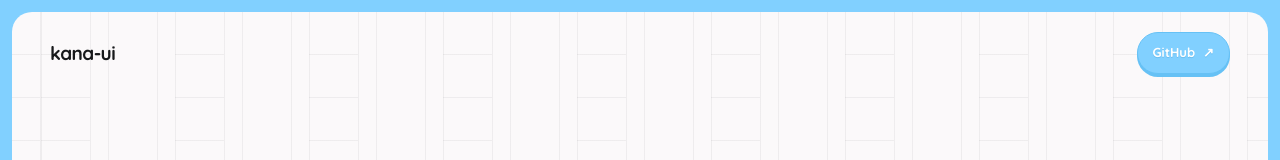
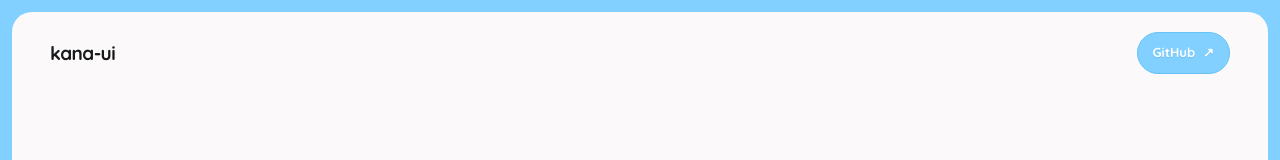
Before and after one commit to misaalya/kana-landing, a Next.js app: page / in a window 1280 px wide. Shown: the top 160 px of the page. Built offline with nearby package versions, Linux system fonts and the light colour scheme.

Commit message:
checkpoint

```diff
--- a/app/globals.css
+++ b/app/globals.css
@@ -6,7 +6,6 @@
   --accent: #81d0ff;
   --accent-hover: #a9e0ff;
   --background: #fbf9fa;
-  --grid-line: rgb(74 77 82 / 7%);
 }
 
 * {
@@ -52,50 +51,6 @@ a:focus-visible {
   background: var(--background);
 }
 
-.site-shell::before,
-.site-shell::after {
-  content: '';
-  position: absolute;
-  z-index: 0;
-  inset: 0;
-  pointer-events: none;
-}
-
-.site-shell::before {
-  background-image: repeating-linear-gradient(
-    to right,
-    var(--grid-line) 0 1px,
-    transparent 1px 49px,
-    var(--grid-line) 49px 50px,
-    transparent 50px 67px,
-    var(--grid-line) 67px 68px,
-    transparent 68px 116px,
-    var(--grid-line) 116px 117px,
-    transparent 117px 134px
-  );
-  background-position-x: 29px;
-}
-
-.site-shell::after {
-  background-image: repeating-linear-gradient(
-    to bottom,
-    transparent 0 42px,
-    var(--grid-line) 42px 43px
-  );
-  -webkit-mask-image: repeating-linear-gradient(
-    to right,
-    #000 0 49px,
-    transparent 49px 134px
-  );
-  mask-image: repeating-linear-gradient(
-    to right,
-    #000 0 49px,
-    transparent 49px 134px
-  );
-  -webkit-mask-position-x: 29px;
-  mask-position-x: 29px;
-}
-
 .site-header {
   position: relative;
   z-index: 2;
@@ -129,18 +84,8 @@ a:focus-visible {
   border: 1px solid #66c1f5;
   color: #fff;
   background: var(--accent);
-  box-shadow: 0 3px 0 #66c1f5;
   font-size: 13px;
   text-shadow: 0 1px rgb(30 126 181 / 22%);
-  transition: color 180ms ease, background-color 180ms ease,
-    transform 180ms ease, box-shadow 180ms ease;
-}
-
-.github-link:hover {
-  color: #fff;
-  background: var(--accent-hover);
-  box-shadow: 0 4px 0 #66c1f5;
-  transform: translateY(-1px);
 }
 
 .title-heart {
```
